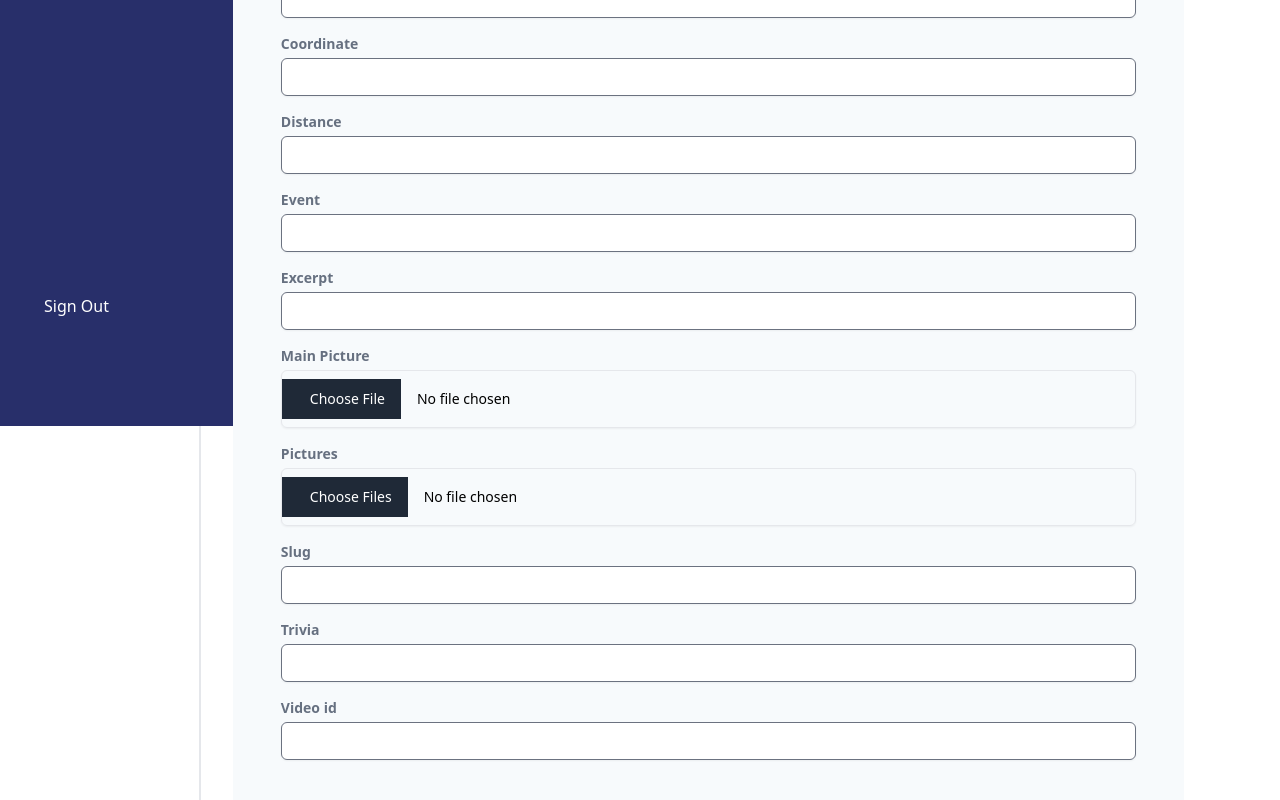
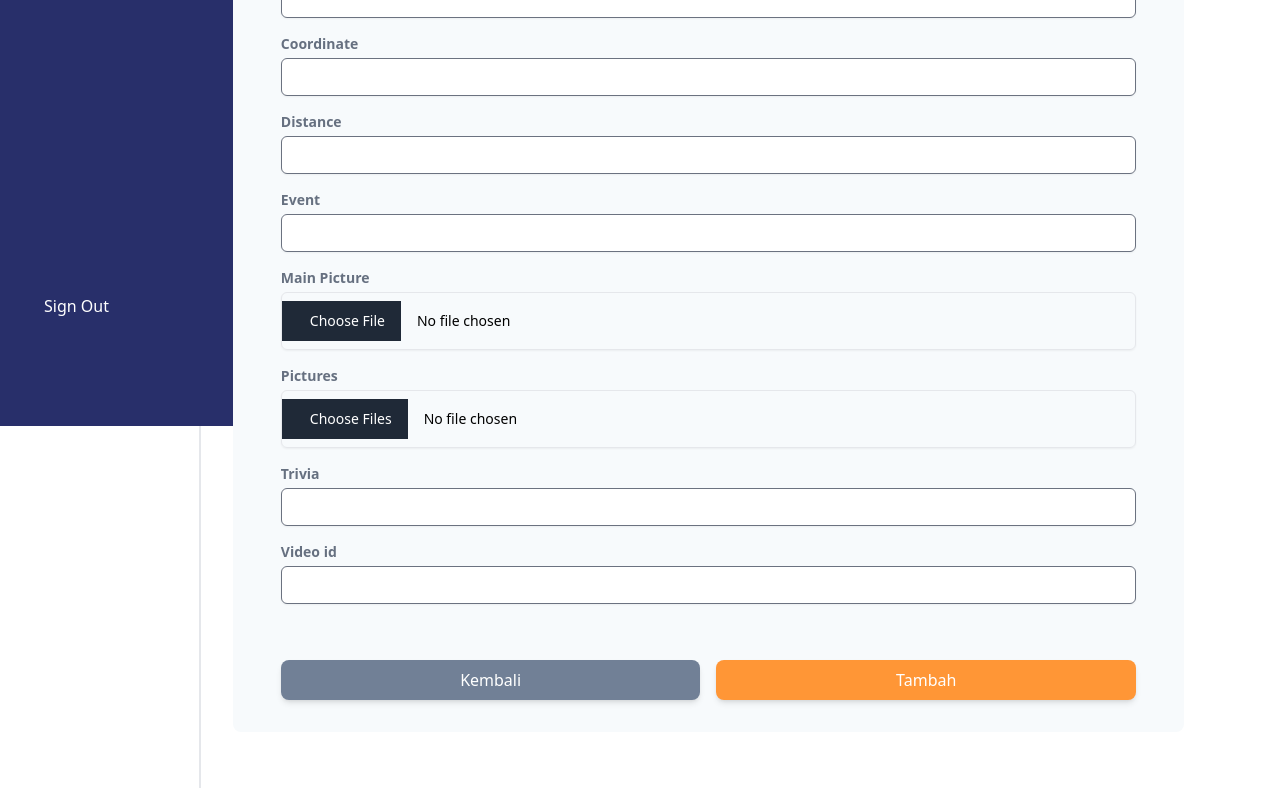
Before and after one commit to SaefulA0/canopus-web, a Next.js app: page /dashboard/contents/createContents in a window 1280 px wide. Shown: the part 374-1174 px from the top of the page. Built offline with nearby package versions, Linux system fonts and the light colour scheme; no server answers; sample sign-in values are in the browser's storage.

Commit message:
push new

```diff
--- a/pages/dashboard/contents/createContents.js
+++ b/pages/dashboard/contents/createContents.js
@@ -17,10 +17,8 @@ export default function createContents ({ token }) {
     const [coordinate, setCoordinate] = useState('');
     const [distance, setDistance] = useState('');
     const [event, setEvent] = useState('');
-    const [excerpt, setExcerpt] = useState('');
     const [mainImg, setMainimg] = useState('');
     const [img, setImg] = useState('');
-    const [slug, setSlug] = useState('');
     const [trivia, setTrivia] = useState('');
     const [videoid, setVideoid] = useState('');
 
@@ -58,10 +56,8 @@ export default function createContents ({ token }) {
       coordinate: coordinate,
       distance: distance,
       event: event,
-      excerpt: excerpt,
       mainImg: mainImg,
       img: img,
-      slug: slug,
       trivia: trivia,
       videoid: videoid,
     }
@@ -195,20 +191,6 @@ export default function createContents ({ token }) {
                       </label>
                     </div>
                     <div className="my-2">
-                      <label className="block">
-                        <span className="block text-sm font-semibold text-[#667080]">
-                          Excerpt
-                        </span>
-                        <input
-                          type="text"
-                          name="excerpt"
-                          value={excerpt}
-                          onChange={(e) => setExcerpt(e.target.value)}
-                          className="mt-1 px-3 py-2 border shadow-sm border-slate-300 focus:outline-none focus:border-sky-500 focus:ring-sky-500 block w-full rounded-md sm:text-sm focus:ring-1"
-                        />
-                      </label>
-                    </div>
-                    <div className="my-2">
                       <label className="block" for="file_input">
                         <span className="block text-sm font-semibold text-[#667080]">
                           Main Picture
@@ -234,20 +216,6 @@ export default function createContents ({ token }) {
                           onChange={handleFileChange}
                           className="mt-1 px-3 py-2 border shadow-sm border-slate-300 focus:outline-none focus:border-sky-500 focus:ring-sky-500 block w-full rounded-md sm:text-sm focus:ring-1"
                           multiple
-                        />
-                      </label>
-                    </div>
-                    <div className="my-2">
-                      <label className="block">
-                        <span className="block text-sm font-semibold text-[#667080]">
-                          Slug
-                        </span>
-                        <input
-                          type="text"
-                          name="slug"
-                          value={slug}
-                          onChange={(e) => setSlug(e.target.value)}
-                          className="mt-1 px-3 py-2 border shadow-sm border-slate-300 focus:outline-none focus:border-sky-500 focus:ring-sky-500 block w-full rounded-md sm:text-sm focus:ring-1"
                         />
                       </label>
                     </div>
```
